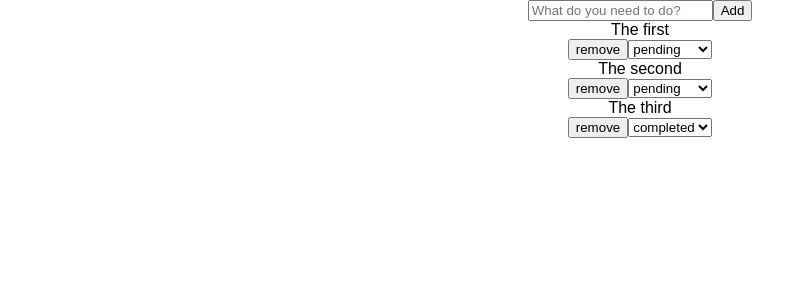
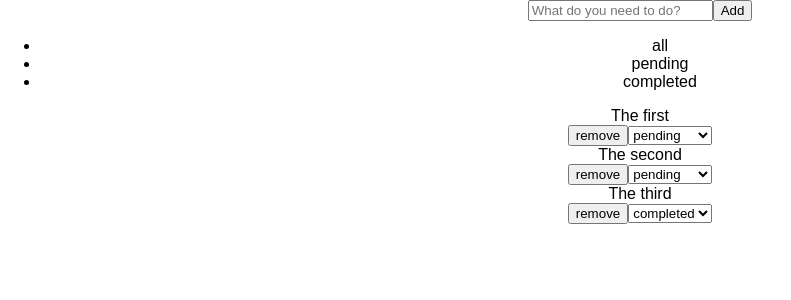
Before and after one commit to dochoaj/react-todo, a React (Create React App) app: page / in a window 1280 px wide. Shown: the top 300 px of the page, without its empty margins (0-791 px from the left). Built offline with nearby package versions, Linux system fonts and the light colour scheme.

Commit message:
Add filter feature

```diff
--- a/src/App.js
+++ b/src/App.js
@@ -1,6 +1,7 @@
 import React, { Component } from 'react';
 import uid from 'uid';
 import Board from './Board';
+import BoardFilter from './BoardFilter';
 import TaskCreator from './TaskCreator';
 import './App.css';
 
@@ -11,25 +12,34 @@ class App extends Component {
       { id: 2, description: 'The second', status: 'pending' },
       { id: 3, description: 'The third', status: 'completed' }
     ],
-    statuses: [ 'pending', 'completed' ]
+    statuses: [ 'pending', 'completed' ],
+    currentFilter: 'all'
   }
 
   render() {
     return (
       <div className='App'>
         <TaskCreator onTaskAddition={this.onTaskAddition} />
+        <BoardFilter current={this.props.currentFilter}
+                     onFilterSelect={this.onFilterSelect}
+                     availableBoards={['all', ...this.state.statuses]} />
         {this.renderBoards()}
       </div>
     );
   }
 
   renderBoards() {
-    const { statuses, tasks } = this.state;
+    const { statuses, tasks, currentFilter } = this.state;
+    let filteredStatuses = statuses;
 
-    return statuses.map(status => {
+    if (currentFilter !== 'all') {
+      filteredStatuses = statuses.filter(x => x === currentFilter)
+    }
+
+    return filteredStatuses.map(status => {
       return (
         <Board key={status}
-               availableBoards={this.state.statuses}
+               availableBoards={statuses}
                onTaskStatusChange={this.onTaskStatusChange}
                onTaskRemove={this.onTaskRemove}
                title={status}
@@ -79,6 +89,10 @@ class App extends Component {
       return { tasks };
     });
   }
+
+  onFilterSelect = (currentFilter) => {
+    this.setState({ currentFilter });
+  }
 }
 
 export default App;
--- /dev/null
+++ b/src/BoardFilter.js
@@ -0,0 +1,31 @@
+import React, { Component } from 'react';
+import BoardFilterOption from './BoardFilterOption';
+
+class BoardFilter extends Component {
+  render() {
+    return (
+      <ul className='Board-filter'>
+        {this.renderOptions()}
+      </ul>
+    );
+  }
+
+  renderOptions() {
+    return this.props.availableBoards.map(board => {
+      return this.renderOption(board);
+    }, this);
+  }
+
+  renderOption(option) {
+    const isActive = this.props.current === option;
+
+    return (
+      <BoardFilterOption key={option}
+                         name={option}
+                         active={isActive}
+                         onSelect={this.props.onFilterSelect} />
+    );
+  }
+}
+
+export default BoardFilter;
--- /dev/null
+++ b/src/BoardFilterOption.js
@@ -0,0 +1,16 @@
+import React, { Component } from 'react';
+
+class BoardFilterOption extends Component {
+  render() {
+    const className = `Board-filter-option ${this.props.active && 'active'}`;
+    return (
+      <li className={className} onClick={this.onOptionClick}>{this.props.name}</li>
+    );
+  }
+
+  onOptionClick = (event) => {
+    this.props.onSelect(this.props.name);
+  }
+}
+
+export default BoardFilterOption;
```
